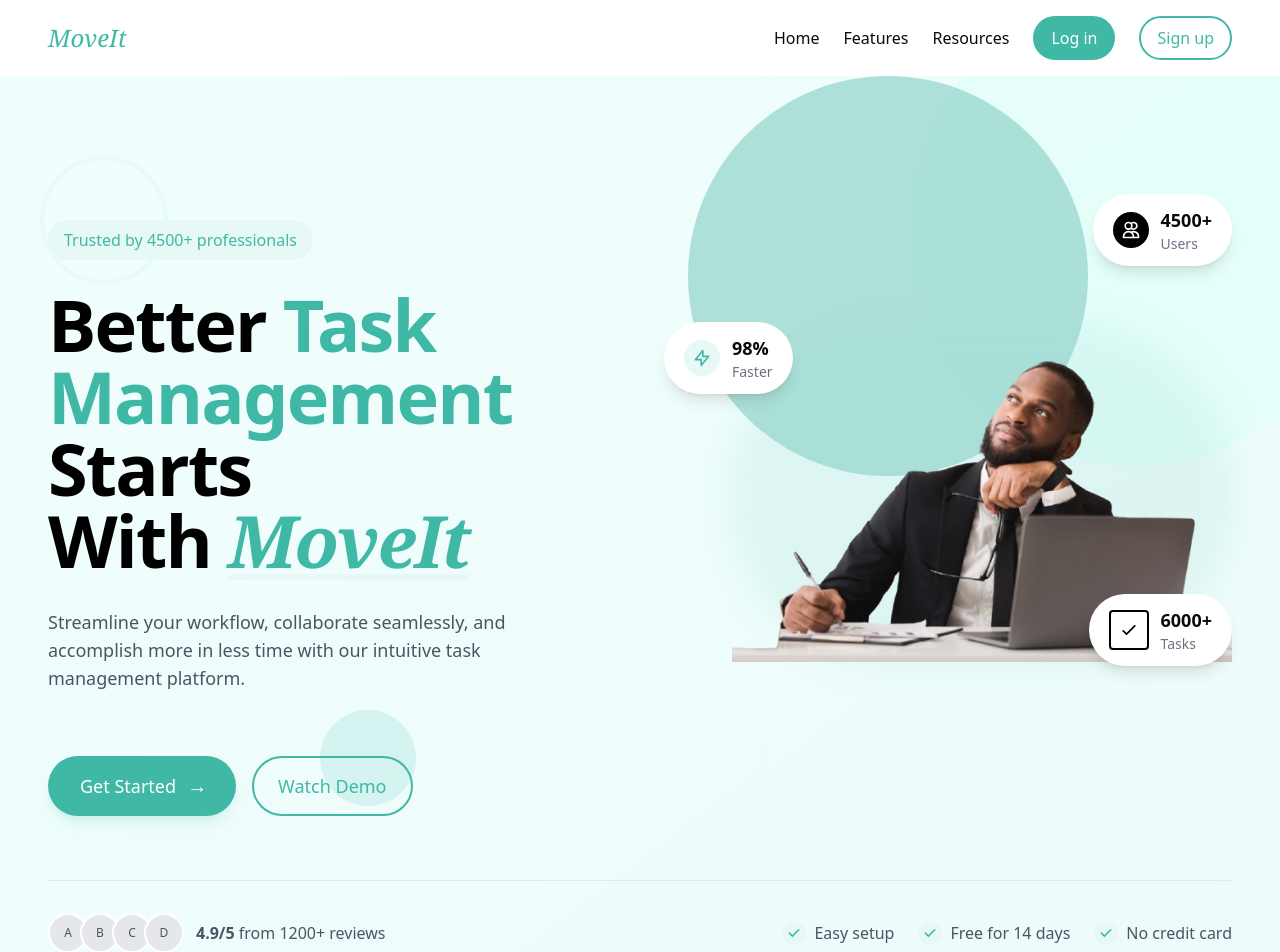
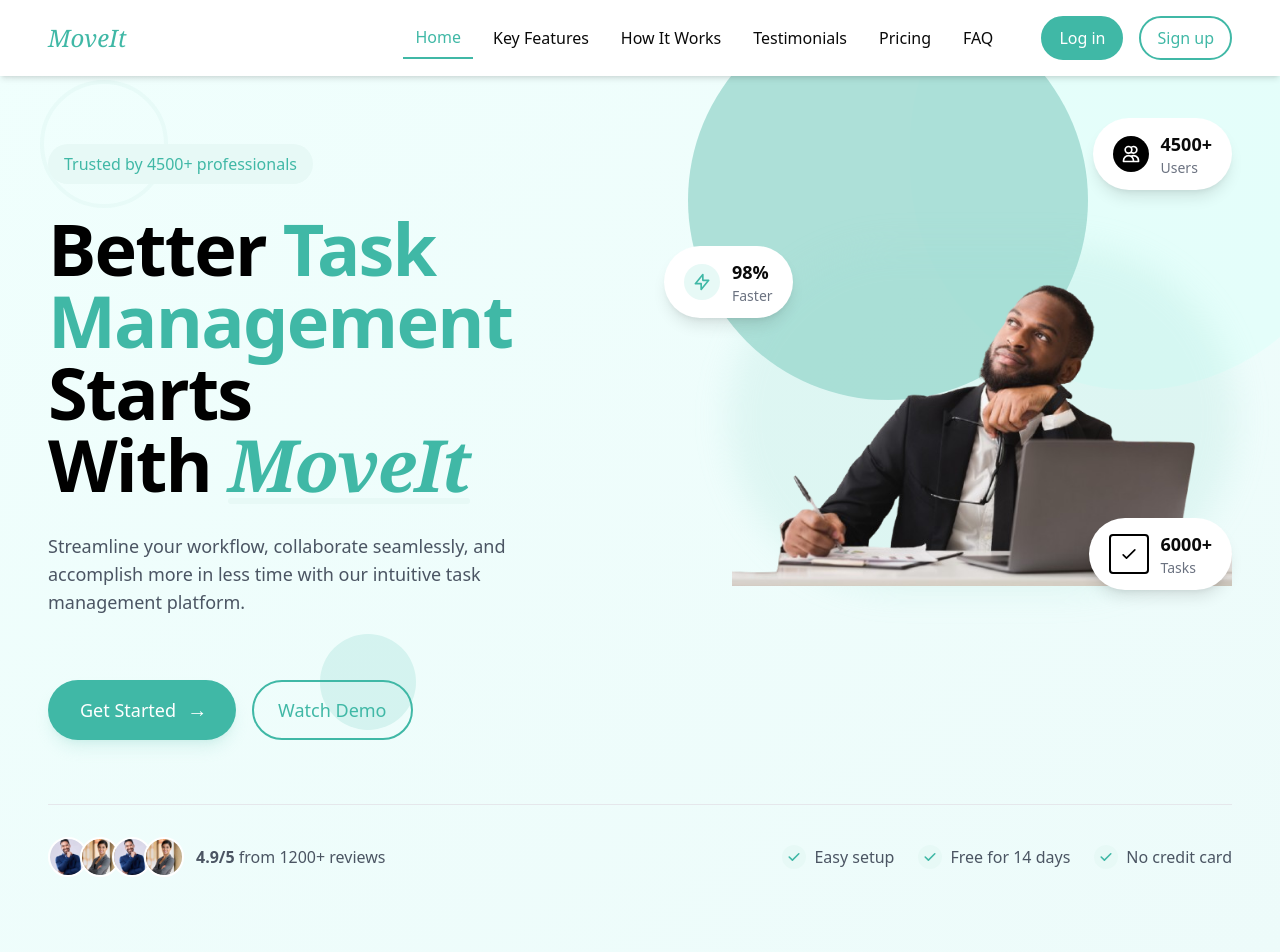
Before and after one commit to annick975/MoveIt_updated, a Next.js app: page /Home in a window 1280 px wide. Shown: the top 952 px of the page. Built offline with nearby package versions, Linux system fonts and the light colour scheme.

Commit message:
Final touches

```diff
--- a/src/app/Home/HomeSections/FAQ.tsx
+++ b/src/app/Home/HomeSections/FAQ.tsx
@@ -54,7 +54,7 @@ const FAQComponent: React.FC = () => {
   ];
 
   return (
-    <div className="px-6 py-10 bg-white max-w-4xl mx-auto">
+    <div id="faq" className="px-6 py-10 bg-white max-w-4xl mx-auto">
       {/* Section heading */}
       <motion.div
         initial={{ opacity: 0, y: 20 }}
--- a/src/app/Home/HomeSections/HowItWorks.tsx
+++ b/src/app/Home/HomeSections/HowItWorks.tsx
@@ -41,7 +41,10 @@ const HowItWorks: React.FC = () => {
   ];
 
   return (
-    <section className="relative bg-gradient-to-b from-[#F0FFFD] to-emerald-50 py-20 px-4 overflow-hidden">
+    <section
+      id="how-it-works"
+      className="relative bg-gradient-to-b from-[#F0FFFD] to-emerald-50 py-20 px-4 overflow-hidden"
+    >
       {/* Background elements */}
       <div className="absolute inset-0 overflow-hidden pointer-events-none">
         <motion.div
@@ -150,12 +153,10 @@ const HowItWorks: React.FC = () => {
                     </motion.div>
                   ))}
                 </div>
-
               </div>
             </div>
           </div>
         </motion.div>
-
       </div>
     </section>
   );
--- a/src/app/Home/HomeSections/PricingPlans.tsx
+++ b/src/app/Home/HomeSections/PricingPlans.tsx
@@ -148,7 +148,10 @@ const PricingPlans = () => {
   };
 
   return (
-    <div className="w-full relative overflow-hidden bg-gradient-to-b from-teal-50 to-[#F0FFFD] py-16 px-4">
+    <div
+      id="pricing"
+      className="w-full relative overflow-hidden bg-gradient-to-b from-teal-50 to-[#F0FFFD] py-16 px-4"
+    >
       {/* Background elements */}
       <motion.div
         className="absolute top-20 right-0 w-64 h-64 rounded-full bg-teal-100 opacity-40 -z-10"
--- a/src/app/Home/HomeSections/Testimonials.tsx
+++ b/src/app/Home/HomeSections/Testimonials.tsx
@@ -1,6 +1,7 @@
 import React from "react";
 import { Quote } from "lucide-react";
 import { motion } from "framer-motion";
+import Image from "next/image";
 
 interface Testimonial {
   id: number;
@@ -8,6 +9,7 @@ interface Testimonial {
   role: string;
   quote: string;
   rating: number;
+  image: string; // New property for profile image
 }
 
 const TestimonialsSection = () => {
@@ -19,6 +21,7 @@ const TestimonialsSection = () => {
       quote:
         "MoveIt has completely transformed how I manage my daily tasks. Simple, fast, and effective!",
       rating: 5,
+      image: "/pp1.png",
     },
     {
       id: 2,
@@ -27,6 +30,7 @@ const TestimonialsSection = () => {
       quote:
         "With MoveIt, my team stays on top of deadlines like never before. Game changer!",
       rating: 5,
+      image: "/pp2.png",
     },
     {
       id: 3,
@@ -35,6 +39,7 @@ const TestimonialsSection = () => {
       quote:
         "I used to struggle with organizing my work, but MoveIt makes it effortless. Highly recommend!",
       rating: 5,
+      image: "/pp2.png",
     },
     {
       id: 4,
@@ -43,6 +48,7 @@ const TestimonialsSection = () => {
       quote:
         "Finally, a task manager that's easy to use and actually helps me stay productive!",
       rating: 5,
+      image: "/pp1.png",
     },
   ];
 
@@ -92,10 +98,24 @@ const TestimonialsSection = () => {
     },
   };
 
+  const imageVariants = {
+    hidden: { opacity: 0, scale: 0.8 },
+    visible: {
+      opacity: 1,
+      scale: 1,
+      transition: {
+        type: "spring",
+        stiffness: 150,
+        damping: 15,
+      },
+    },
+  };
 
   return (
-    <section className="w-full max-w-6xl mx-auto px-14 py-12 relative overflow-hidden bg-gradient-to-br from-white to-teal-50">
-
+    <section
+      id="testimonials"
+      className="w-full max-w-6xl mx-auto px-14 py-12 relative overflow-hidden bg-gradient-to-br from-white to-teal-50"
+    >
       {/* Section heading */}
       <motion.div
         initial={{ opacity: 0, y: 20 }}
@@ -152,9 +172,16 @@ const TestimonialsSection = () => {
                   {testimonial.quote}
                 </motion.p>
                 <div className="flex items-center">
-                  <div className="mr-3 h-12 w-12 overflow-hidden rounded-full bg-gradient-to-br from-teal-400 to-teal-600 flex items-center justify-center text-white font-bold shadow-md">
-                    {testimonial.name.charAt(0)}
-                  </div>
+                  <motion.div
+                    className="mr-3 h-12 w-12 overflow-hidden rounded-full shadow-md"
+                    variants={imageVariants}
+                  >
+                    <img
+                      src={testimonial.image}
+                      alt={`${testimonial.name}'s profile`}
+                      className="h-full w-full object-cover"
+                    />
+                  </motion.div>
                   <div>
                     <p className="font-semibold text-teal-800">
                       {testimonial.name}
@@ -205,9 +232,16 @@ const TestimonialsSection = () => {
                   {testimonial.quote}
                 </motion.p>
                 <div className="flex items-center">
-                  <div className="mr-3 h-12 w-12 overflow-hidden rounded-full bg-gradient-to-br from-teal-400 to-teal-600 flex items-center justify-center text-white font-bold shadow-md">
-                    {testimonial.name.charAt(0)}
-                  </div>
+                  <motion.div
+                    className="mr-3 h-12 w-12 overflow-hidden rounded-full shadow-md"
+                    variants={imageVariants}
+                  >
+                    <img
+                      src={testimonial.image}
+                      alt={`${testimonial.name}'s profile`}
+                      className="h-full w-full object-cover"
+                    />
+                  </motion.div>
                   <div>
                     <p className="font-semibold text-teal-800">
                       {testimonial.name}
--- a/src/app/Home/HomeSections/features.tsx
+++ b/src/app/Home/HomeSections/features.tsx
@@ -91,7 +91,7 @@ const KeyFeatures: React.FC = () => {
   };
 
   return (
-    <section className="py-20 px-4 bg-white relative overflow-hidden">
+    <section id="features" className="py-20 px-4 bg-white relative overflow-hidden">
       {/* Background decorative elements */}
       <div className="absolute inset-0 overflow-hidden pointer-events-none">
         <div className="absolute top-0 right-0 w-1/3 h-1/3 bg-emerald-100/50 rounded-full blur-3xl transform translate-x-1/2 -translate-y-1/4 opacity-60"></div>
--- a/src/app/Home/HomeSections/hero.tsx
+++ b/src/app/Home/HomeSections/hero.tsx
@@ -7,6 +7,14 @@ import { useInView } from "react-intersection-observer";
 const HeroSection: React.FC = () => {
   const controls = useAnimation();
   const [ref, inView] = useInView({ threshold: 0.2, triggerOnce: true });
+
+  // Array of avatar images for both mobile and desktop social proof sections
+  const userAvatars = [
+    "/pp1.png",
+    "/pp2.png",
+    "/pp1.png",
+    "/pp2.png",
+  ];
 
   useEffect(() => {
     if (inView) {
@@ -29,7 +37,7 @@ const HeroSection: React.FC = () => {
   };
 
   return (
-    <section className="relative bg-gradient-to-br from-[#F0FFFD]  to-[#edfbfa] py-16 sm:py-24 px-4 sm:px-6 lg:px-12 overflow-hidden min-h-[700px]">
+    <section id="home" className="relative bg-gradient-to-br from-[#F0FFFD]  to-[#edfbfa] py-16 sm:py-24 px-4 sm:px-6 lg:px-12 overflow-hidden min-h-[700px]">
       {/* Decorative elements */}
       <div className="absolute inset-0 pointer-events-none overflow-hidden">
         <motion.div
@@ -146,20 +154,24 @@ const HeroSection: React.FC = () => {
               </Link>
             </motion.div>
 
-            {/* Social proof - visible on mobile */}
+            {/* Social proof with images - visible on mobile */}
             <motion.div
               variants={itemVariants}
               className="flex items-center gap-2 mt-8 lg:hidden"
             >
               <div className="flex -space-x-2">
-                {[1, 2, 3, 4].map((i) => (
+                {userAvatars.map((avatar, i) => (
                   <div
                     key={i}
-                    className="w-8 h-8 rounded-full bg-gray-300 border-2 border-white flex items-center justify-center overflow-hidden"
+                    className="w-8 h-8 rounded-full border-2 border-white overflow-hidden"
                   >
-                    <span className="text-xs text-gray-600 font-medium">
-                      {String.fromCharCode(64 + i)}
-                    </span>
+                    <Image
+                      src={avatar}
+                      alt={`User ${i + 1}`}
+                      width={32}
+                      height={32}
+                      className="w-full h-full object-cover"
+                    />
                   </div>
                 ))}
               </div>
@@ -303,7 +315,7 @@ const HeroSection: React.FC = () => {
           </div>
         </motion.div>
 
-        {/* Bottom social proof - visible on desktop */}
+        {/* Bottom social proof with images - visible on desktop */}
         <motion.div
           variants={itemVariants}
           initial={{ opacity: 0, y: 20 }}
@@ -313,14 +325,18 @@ const HeroSection: React.FC = () => {
         >
           <div className="flex items-center gap-3">
             <div className="flex -space-x-2">
-              {[1, 2, 3, 4].map((i) => (
+              {userAvatars.map((avatar, i) => (
                 <div
                   key={i}
-                  className="w-10 h-10 rounded-full bg-gray-200 border-2 border-white flex items-center justify-center overflow-hidden"
+                  className="w-10 h-10 rounded-full border-2 border-white overflow-hidden"
                 >
-                  <span className="text-xs text-gray-600 font-medium">
-                    {String.fromCharCode(64 + i)}
-                  </span>
+                  <Image
+                    src={avatar}
+                    alt={`User ${i + 1}`}
+                    width={40}
+                    height={40}
+                    className="w-full h-full object-cover"
+                  />
                 </div>
               ))}
             </div>
--- a/src/components/header.tsx
+++ b/src/components/header.tsx
@@ -1,44 +1,179 @@
 import Link from "next/link";
-import React from "react";
+import React, { useState, useEffect } from "react";
 
 const Header: React.FC = () => {
+  const [isMenuOpen, setIsMenuOpen] = useState(false);
+  const [activeSection, setActiveSection] = useState("home");
+
+  // Function to toggle mobile menu
+  const toggleMenu = () => {
+    setIsMenuOpen(!isMenuOpen);
+  };
+
+  // Function to close mobile menu after selection
+  const closeMenu = () => {
+    setIsMenuOpen(false);
+  };
+
+  // Function to determine active section based on scroll position
+  useEffect(() => {
+    const handleScroll = () => {
+      const sections = [
+        "home",
+        "features",
+        "how-it-works",
+        "testimonials",
+        "pricing",
+        "faq",
+      ];
+
+      // Find the current section based on scroll position
+      for (const section of sections) {
+        const element = document.getElementById(section);
+        if (element) {
+          const rect = element.getBoundingClientRect();
+          // If the section is in view (with some buffer for better UX)
+          if (rect.top <= 150 && rect.bottom >= 150) {
+            setActiveSection(section);
+            break;
+          }
+        }
+      }
+    };
+
+    // Add scroll event listener
+    window.addEventListener("scroll", handleScroll);
+
+    // Initial check for active section
+    handleScroll();
+
+    // Clean up event listener
+    return () => {
+      window.removeEventListener("scroll", handleScroll);
+    };
+  }, []);
+
+  // Navigation items
+  const navItems = [
+    { id: "home", label: "Home", href: "#home" },
+    { id: "features", label: "Key Features", href: "#features" },
+    { id: "how-it-works", label: "How It Works", href: "#how-it-works" },
+    { id: "testimonials", label: "Testimonials", href: "#testimonials" },
+    { id: "pricing", label: "Pricing", href: "#pricing" },
+    { id: "faq", label: "FAQ", href: "#faq" },
+  ];
+
   return (
-    <header className="flex justify-between items-center py-4 px-6 md:px-12 bg-white">
-      <div className="text-[#40b8a6] font-serif italic  text-2xl">
+    <header className="fixed top-0 left-0 right-0 z-50 flex justify-between items-center py-4 px-6 md:px-12 bg-white shadow-md">
+      {/* Logo */}
+      <div className="text-[#40b8a6] font-serif italic text-2xl">
         <Link href="/">MoveIt</Link>
       </div>
-      <nav className="flex space-x-6 items-center ">
+
+      {/* Desktop Navigation - with improved spacing */}
+      <div className="hidden md:flex items-center justify-end w-full">
+        {/* Nav Links with more space */}
+        <nav className="flex items-center mr-8">
+          {navItems.map((item) => (
             <Link
-          href="/"
-          className="hidden md:block font-medium hover:text-[#40b8a6]"
+              key={item.id}
+              href={item.href}
+              className={`font-medium transition-colors px-3 py-2 mx-1 ${
+                activeSection === item.id
+                  ? "text-[#40b8a6] border-b-2 border-[#40b8a6]"
+                  : "hover:text-[#40b8a6]"
+              }`}
             >
-          Home
+              {item.label}
             </Link>
-        <Link
-          href="/features"
-          className="hidden md:block font-medium hover:text-[#40b8a6]"
-        >
-          Features
-        </Link>
-        <Link
-          href="/resources"
-          className="hidden md:block font-medium hover:text-[#40b8a6]"
-        >
-          Resources
-        </Link>
+          ))}
+        </nav>
+
+        {/* Auth buttons with spacing */}
+        <div className="flex items-center space-x-4">
           <Link
             href="/login"
-          className="bg-[#40b8a6] text-white px-4 py-2 rounded-full font-medium  border-2 border-[#40b8a6] hover:bg-[#359e8d] hover:shadow-[#9DD9D0]/40"
+            className="bg-[#40b8a6] text-white px-4 py-2 rounded-full font-medium border-2 border-[#40b8a6] hover:bg-[#359e8d] hover:shadow-[#9DD9D0]/40 transition-colors"
           >
             Log in
           </Link>
           <Link
             href="/signup"
-          className="bg-transparent text-[#40b8a6] px-4 py-2 rounded-full font-medium  border-2 border-[#40b8a6]  hover:bg-[#e7f9f6] transition-colors"
+            className="bg-transparent text-[#40b8a6] px-4 py-2 rounded-full font-medium border-2 border-[#40b8a6] hover:bg-[#e7f9f6] transition-colors"
           >
             Sign up
           </Link>
-      </nav>
+        </div>
+      </div>
+
+      {/* Mobile Menu Button */}
+      <button
+        className="md:hidden text-[#40b8a6] focus:outline-none"
+        onClick={toggleMenu}
+        aria-label="Toggle menu"
+      >
+        <svg
+          xmlns="http://www.w3.org/2000/svg"
+          fill="none"
+          viewBox="0 0 24 24"
+          stroke="currentColor"
+          className="w-6 h-6"
+        >
+          {isMenuOpen ? (
+            <path
+              strokeLinecap="round"
+              strokeLinejoin="round"
+              strokeWidth={2}
+              d="M6 18L18 6M6 6l12 12"
+            />
+          ) : (
+            <path
+              strokeLinecap="round"
+              strokeLinejoin="round"
+              strokeWidth={2}
+              d="M4 6h16M4 12h16M4 18h16"
+            />
+          )}
+        </svg>
+      </button>
+
+      {/* Mobile Navigation */}
+      {isMenuOpen && (
+        <div className="md:hidden absolute top-16 left-0 right-0 bg-white shadow-md z-40">
+          <div className="flex flex-col py-4">
+            {navItems.map((item) => (
+              <Link
+                key={item.id}
+                href={item.href}
+                className={`py-3 px-6 font-medium ${
+                  activeSection === item.id
+                    ? "text-[#40b8a6] bg-[#f7fcfb]"
+                    : "hover:text-[#40b8a6] hover:bg-[#f7fcfb]"
+                }`}
+                onClick={closeMenu}
+              >
+                {item.label}
+              </Link>
+            ))}
+            <div className="flex flex-col space-y-2 mt-3 px-6 py-3">
+              <Link
+                href="/login"
+                className="bg-[#40b8a6] text-white px-4 py-2 rounded-full font-medium border-2 border-[#40b8a6] hover:bg-[#359e8d] text-center"
+                onClick={closeMenu}
+              >
+                Log in
+              </Link>
+              <Link
+                href="/signup"
+                className="bg-transparent text-[#40b8a6] px-4 py-2 rounded-full font-medium border-2 border-[#40b8a6] hover:bg-[#e7f9f6] text-center"
+                onClick={closeMenu}
+              >
+                Sign up
+              </Link>
+            </div>
+          </div>
+        </div>
+      )}
     </header>
   );
 };
```
Also changed, not shown: public/pp1.png (added), public/pp2.png (added). Lines whose indentation alone changed are shown as unchanged.
